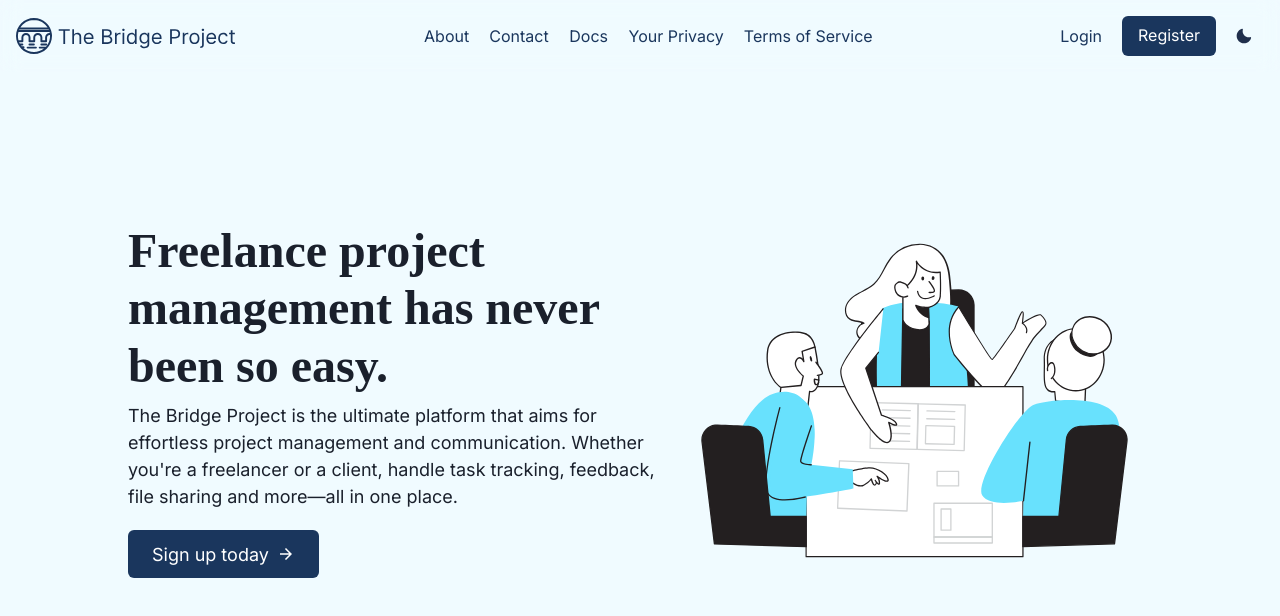
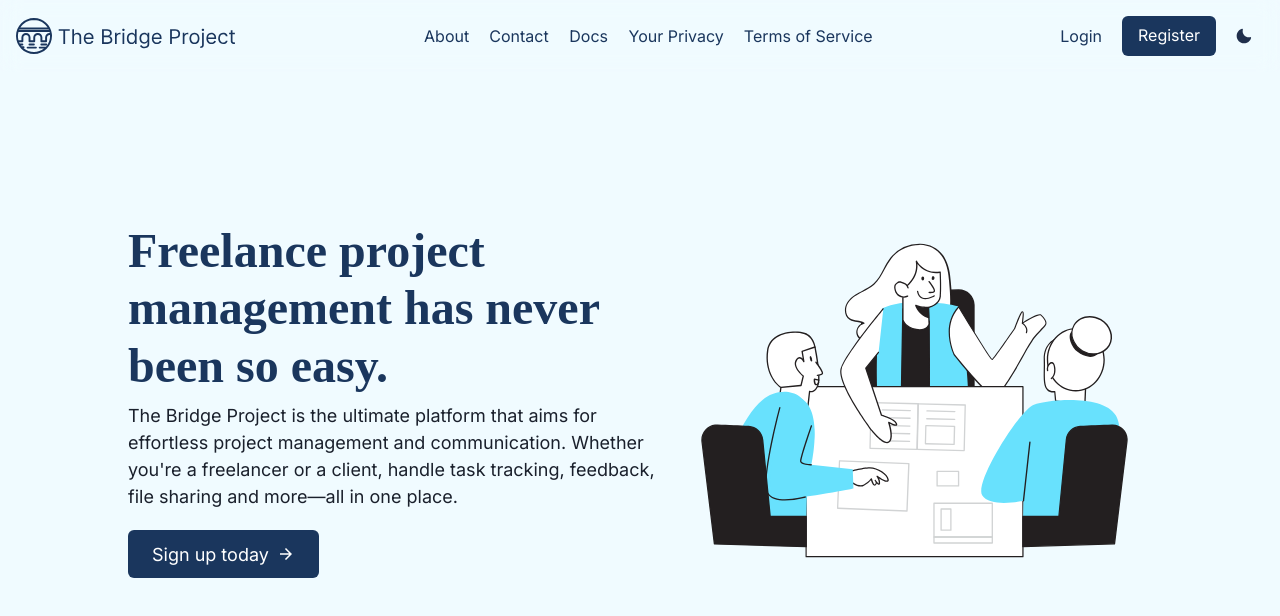
Before and after one commit to nicoll-douglas/the-bridge-project, a Next.js app: page / in a window 1280 px wide. Shown: the top 616 px of the page. Built offline with nearby package versions, Linux system fonts and the light colour scheme.

Commit message:
refactor into client component

```diff
--- a/src/app/_components/CallToActionBtn.tsx
+++ /dev/null
@@ -1,20 +0,0 @@
-"use client";
-
-import { Button } from "@chakra-ui/react";
-import NextLink from "next/link";
-import { ArrowForwardIcon } from "@chakra-ui/icons";
-
-export default function CallToActionBtn() {
-  return (
-    <Button
-      as={NextLink}
-      href={"/auth/register"}
-      rightIcon={<ArrowForwardIcon />}
-      size={"lg"}
-      mt={3}
-      fontWeight={500}
-    >
-      Sign up today
-    </Button>
-  );
-}
--- a/src/app/_components/Hero.tsx
+++ b/src/app/_components/Hero.tsx
@@ -1,12 +1,19 @@
+"use client";
+
 import { Flex, Heading, Text } from "@chakra-ui/react";
-import CallToActionBtn from "./CallToActionBtn";
 import Image from "next/image";
+import { Button } from "@chakra-ui/react";
+import NextLink from "next/link";
+import { ArrowForwardIcon } from "@chakra-ui/icons";
+import { useAccent } from "@/hooks";
 
 export default function Hero() {
+  const accentColor = useAccent();
+
   return (
     <Flex maxW={"container.lg"} maxH={"fit-content"} alignItems={"center"}>
       <Flex gap={2} flexDir={"column"} alignItems={"start"}>
-        <Heading size={"2xl"} lineHeight={1.2}>
+        <Heading size={"2xl"} lineHeight={1.2} color={accentColor}>
           Freelance project management has never been so easy.
         </Heading>
         <Text fontSize={"lg"}>
@@ -15,7 +22,16 @@ export default function Hero() {
           or a client, handle task tracking, feedback, file sharing and more—all
           in one place.
         </Text>
-        <CallToActionBtn />
+        <Button
+          as={NextLink}
+          href={"/auth/register"}
+          rightIcon={<ArrowForwardIcon />}
+          size={"lg"}
+          mt={3}
+          fontWeight={500}
+        >
+          Sign up today
+        </Button>
       </Flex>
       <Image
         alt="Hero image"
```
